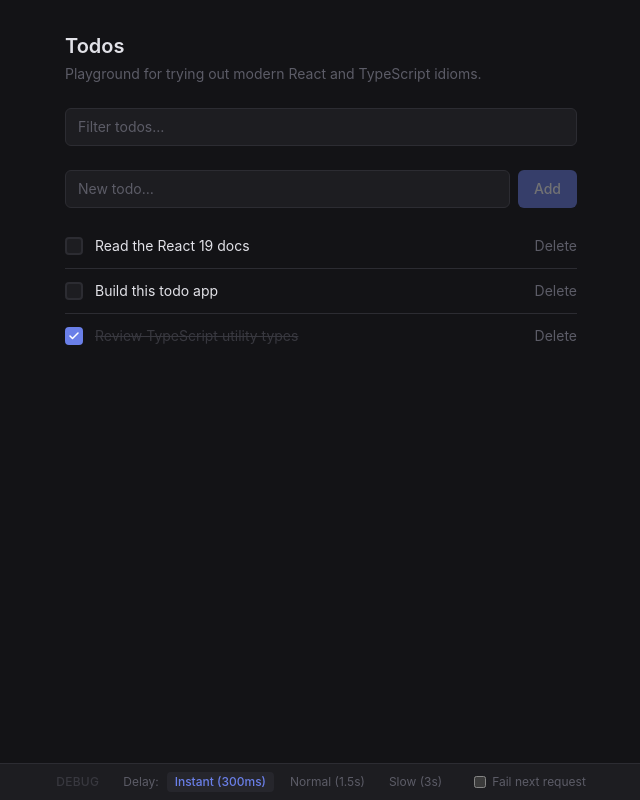
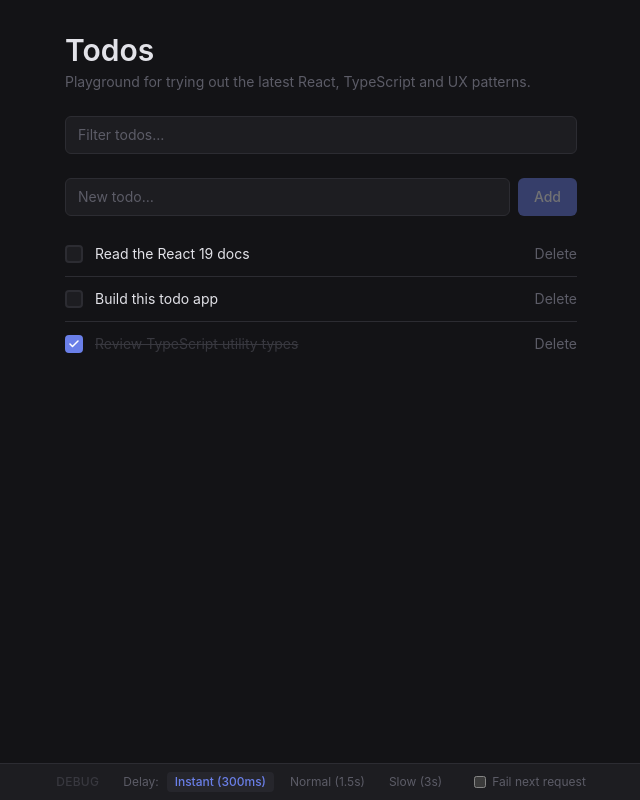
Before and after one commit to ooloth/react-ts-patterns, a React (Vite) app: page / in a window 1280 px wide. Shown: the whole page, without its empty margins (319-959 px from the left). Built offline with nearby package versions, Linux system fonts and the light colour scheme.

Commit message:
copy: refine sizing and wording

```diff
--- a/src/App.tsx
+++ b/src/App.tsx
@@ -24,8 +24,10 @@ export default function App() {
   return (
     <DebugContext value={{ delayPreset, failNext, setDelayPreset, setFailNext }}>
       <main className="mx-auto max-w-xl p-8 pb-16">
-        <h1 className="text-xl font-semibold text-text">Todos</h1>
-        <p className="mt-1 text-sm text-muted">Playground for trying out modern React and TypeScript idioms.</p>
+        <h1 className="text-3xl font-semibold text-text">Todos</h1>
+        <p className="mt-1 text-sm text-muted">
+          Playground for trying out the latest React, TypeScript and UX patterns.
+        </p>
         <ErrorBoundary
           fallbackRender={({ error }) => (
             <p role="alert" className="mt-4 text-danger">
```
